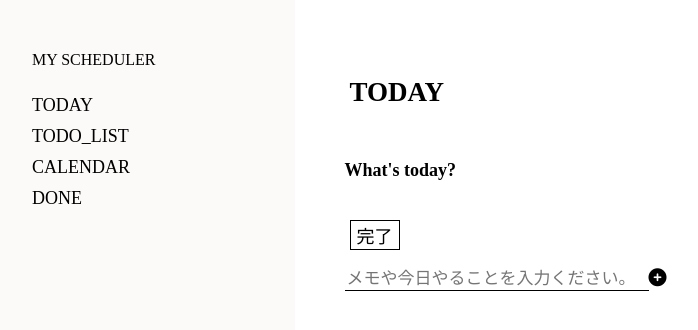
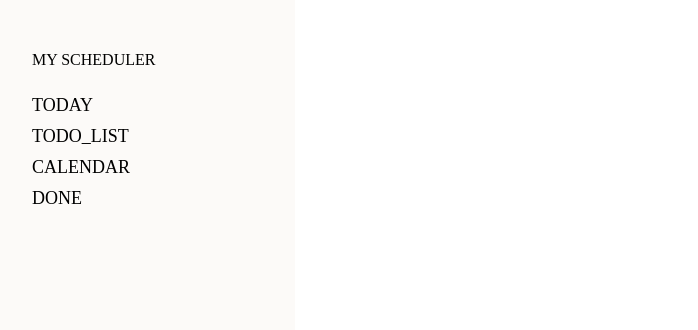
Before and after one commit to hyoni91/TodoList, a React (Create React App) app in the folder todolist/: page / in a window 1280 px wide. Shown: the top 330 px of the page, without its empty margins (3-701 px from the left). Built offline with nearby package versions, Linux system fonts and the light colour scheme; a web font is replaced by a local one.

Commit message:
URL変更

```diff
--- a/todolist/src/App.js
+++ b/todolist/src/App.js
@@ -22,11 +22,11 @@ function App() {
       <div className='mainbar'>
         <div className='menu'>
           <div className='private'>
-            <p onClick={()=>{navigate('/')}}>MY SCHEDULER</p>
+            <p onClick={()=>{navigate('/TodoList/')}}>MY SCHEDULER</p>
             <span
               className={activeTab === 'today' ? 'active' : ''}
               onClick={()=>{
-                navigate('/')
+                navigate('/TodoList/')
                 handleClick('today')
                 }}>
                 TODAY
@@ -69,7 +69,7 @@ function App() {
       </div>
       <div className='content'>
         <Routes>
-          <Route path='/' element={<Todo />}/>
+          <Route path='/TodoList/' element={<Todo />}/>
           <Route path='/pr_ing' element={<Task />}/>
           <Route path='/pr_done' element={<Done />}/>
           <Route path='/pr_calendar' element={<Schedule/>}/>
```
